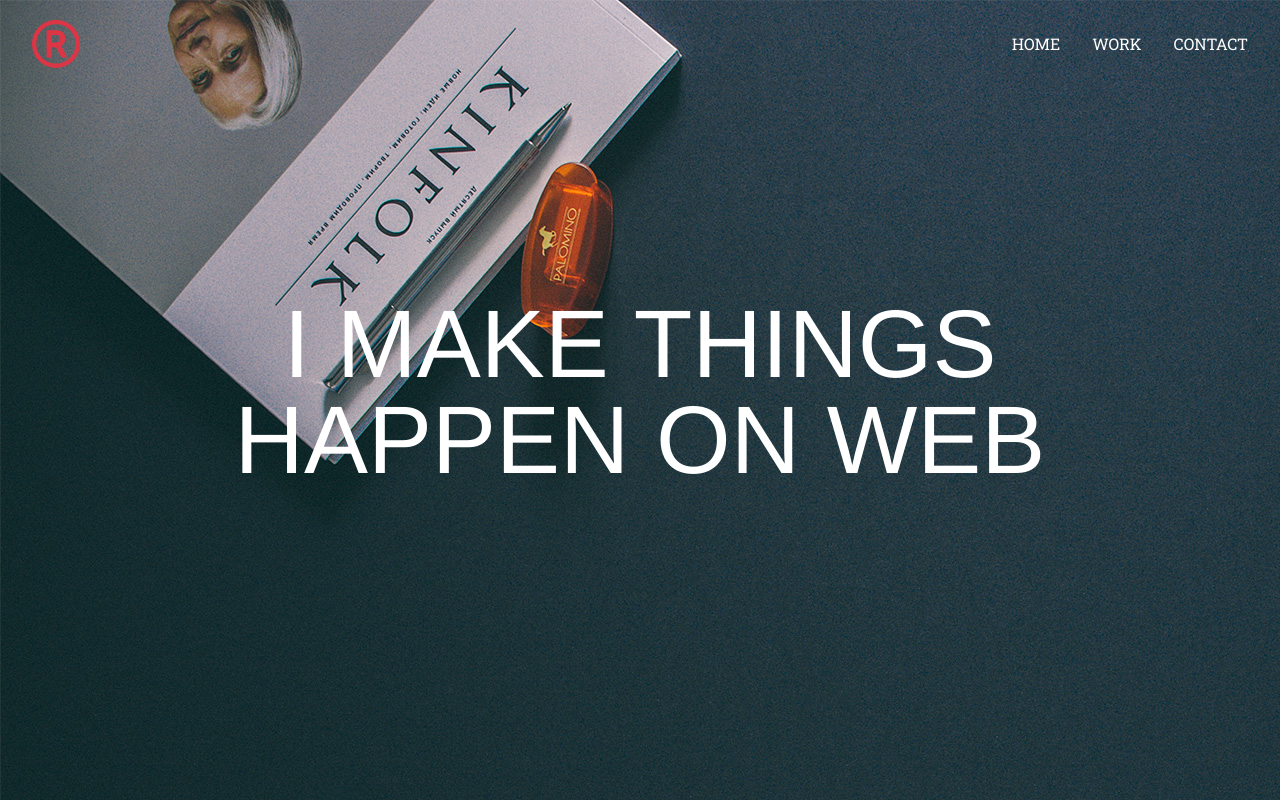
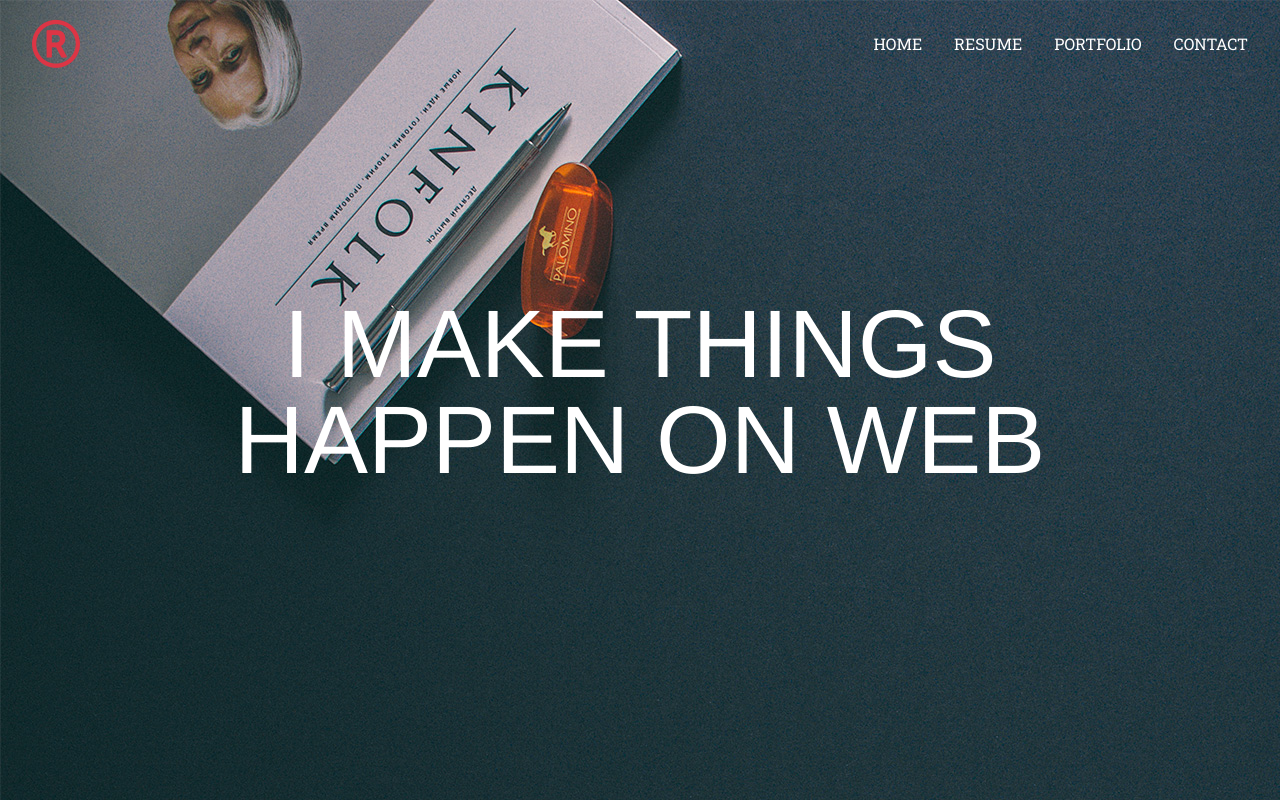
Before and after one commit to patilreena/portfolio, a plain HTML site: page index.html in a window 1280 px wide. Shown: the top 802 px of the page. Drawn offline with nearby package versions, Linux system fonts and the light colour scheme.

Commit message:
modified html and css styles

```diff
--- a/index.html
+++ b/index.html
@@ -25,10 +25,13 @@
           <a class="nav-link" href="index.html">Home </a>
         </li>
         <li class="nav-item">
-          <a class="nav-link" href="work.html">Work</a>
+          <a class="nav-link" href="resume.html">RESUME</a>
         </li>
         <li class="nav-item">
-          <a class="nav-link" href="contact.html">Contact</a>
+          <a class="nav-link" href="portfolio.html">PORTFOLIO</a>
+        </li>
+        <li class="nav-item">
+          <a class="nav-link" href="contact.html">CONTACT</a>
         </li>
       </ul>
       </div>
```
Also changed, not shown: contact.html (+5 -2 lines), portfolio.html (renamed from work.html, +5 -2 lines).
